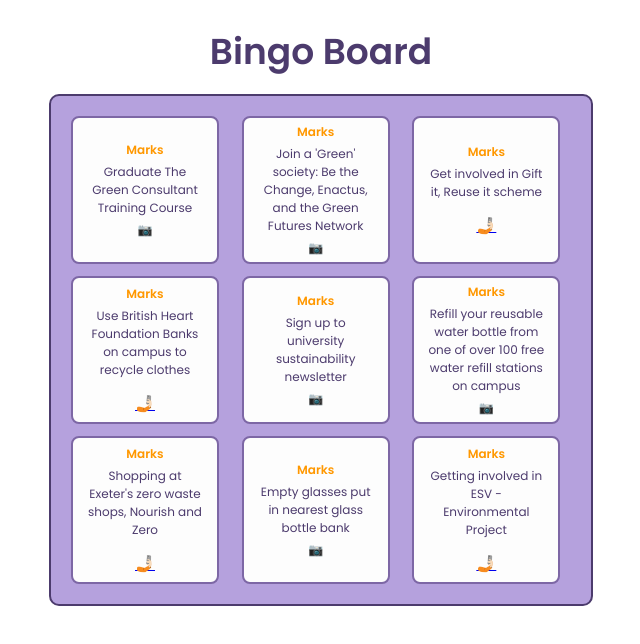
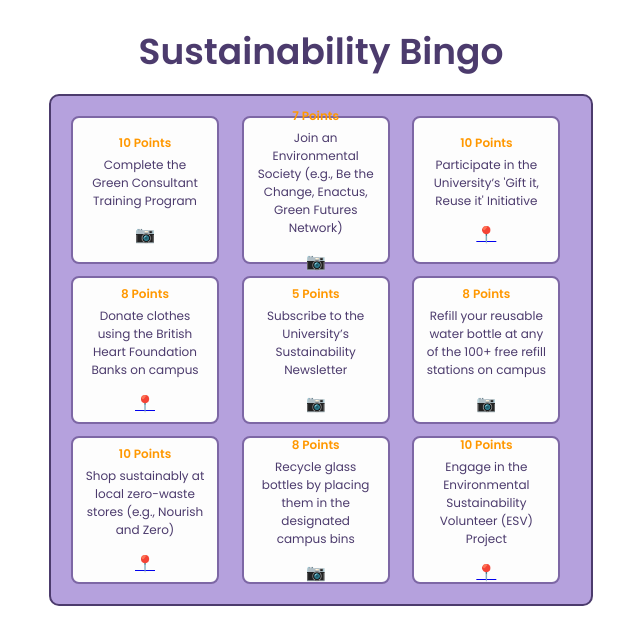
Before and after one commit to tlycody/ECM2434_v2, a React (Create React App) app in the folder bingo-frontend/: page /bingo in a window 1280 px wide. Shown: the top 644 px of the page, without its empty margins (319-959 px from the left). Built offline with nearby package versions, Linux system fonts and the light colour scheme; no server answers.

Commit message:
update (ignore)

```diff
--- a/bingo-frontend/src/components/BingoBoard.js
+++ b/bingo-frontend/src/components/BingoBoard.js
@@ -10,73 +10,74 @@
   const [tasks, setTasks] = useState([
     {
       id: 1,
-      description: "Graduate The Green Consultant Training Course",
+      description: "Complete the Green Consultant Training Program",
       points: 10,
       requiresUpload: true,
       requireScan: false,
     },
     {
       id: 2,
-      description:  "Join a 'Green' society: Be the Change, Enactus, and the Green Futures Network",
+      description: "Join an Environmental Society (e.g., Be the Change, Enactus, Green Futures Network)",
       points: 7,
       requiresUpload: true,
       requireScan: false,
     },
     {
       id: 3,
-      description:  "Get involved in Gift it, Reuse it scheme",
+      description: "Participate in the University’s 'Gift it, Reuse it' Initiative",
       points: 10,
       requiresUpload: false,
       requireScan: true,
     },
     {
       id: 4,
-      description: "Use British Heart Foundation Banks on campus to recycle clothes",
+      description: "Donate clothes using the British Heart Foundation Banks on campus",
       points: 8,
       requiresUpload: false,
       requireScan: true,
     },
     {
       id: 5,
-      description: "Sign up to university sustainability newsletter",
+      description: "Subscribe to the University’s Sustainability Newsletter",
       points: 5,
       requiresUpload: true,
       requireScan: false,
     },
     {
       id: 6,
-      description: "Refill your reusable water bottle from one of over 100 free water refill stations on campus",
+      description: "Refill your reusable water bottle at any of the 100+ free refill stations on campus",
       points: 8,
       requiresUpload: true,
     },
     {
       id: 7,
-      description: "Shopping at Exeter's zero waste shops, Nourish and Zero",
+      description: "Shop sustainably at local zero-waste stores (e.g., Nourish and Zero)",
       points: 10,
       requiresUpload: false,
       requireScan: true,
     },
     {
       id: 8,
-      description: "Empty glasses put in nearest glass bottle bank",
+      description: "Recycle glass bottles by placing them in the designated campus bins",
       points: 8,
       requiresUpload: true,
       requireScan: false,
     },
     {
       id: 9,
-      description: "Getting involved in ESV - Environmental Project",
+      description: "Engage in the Environmental Sustainability Volunteer (ESV) Project",
       points: 10,
       requiresUpload: false,
       requireScan: true,
     },
   ]);
+
   const navigate = useNavigate();
 
   useEffect(() => {
     axios.get(`${API_URL}/tasks/`)
       .then(response => {
-        console.log('Tasks fetched:',response.data);
+        console.log('Tasks fetched:', response.data);
         setTasks(response.data);
       })
       .catch(error => console.log(error));
@@ -90,7 +91,6 @@
       navigate("/upload");
     } else if (task.requireScan) {
       localStorage.setItem("selectedChoice", task.description);
-      // Open webqr.com in a new tab
       window.open("https://webqr.com/", "_blank");
     } else {
       setTasks(prevTasks =>
@@ -103,21 +103,21 @@
 
   return (
     <div className="bingo-container">
-        <h1 className="bingo-header">Bingo Board</h1>
+      <h1 className="bingo-header">Sustainability Bingo</h1>
       <div className="bingo-board">
-        {tasks.map((task, index) => (
+        {tasks.map((task) => (
           <div
             key={task.id}
             className={`bingo-cell ${task.completed ? 'completed' : ''}`}
-              onClick={() => handleTaskClick(task)} // Added onClick handler
+            onClick={() => handleTaskClick(task)}
           >
             <div className='cell-content'>
-                <div className='points'>{tasks.points} Marks</div>
+              <div className='points'>{task.points} Points</div>
               <div className='description'>{task.description}</div>
-                {task.requiresUpload && <div className='upload indicator'>📷</div>}
+              {task.requiresUpload && <div className='upload-indicator'>📷</div>}
               {task.requireScan && (
                 <a href="https://webqr.com/" target="_blank" rel="noreferrer">
-    <div className="scan-indicator">🤳🏻</div>
+                  <div className="scan-indicator">📍</div>
                 </a>
               )}
             </div>
```
Lines whose indentation alone changed are shown as unchanged.
